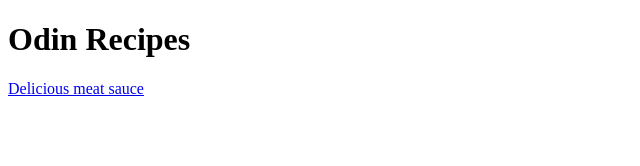
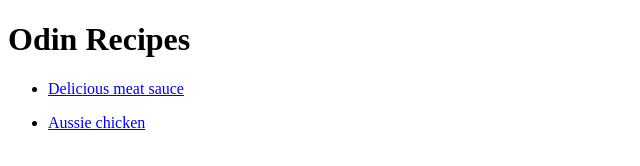
Before and after one commit to YousufRab/odin-recipes, a plain HTML site: page index.html in a window 1280 px wide. Shown: the whole page, without its empty margins (0-640 px from the left). Drawn offline with Linux system fonts and the light colour scheme.

Commit message:
add links for recipes

```diff
--- a/index.html
+++ b/index.html
@@ -8,8 +8,11 @@
 </head>
 <body>
     <h1>Odin Recipes</h1>
-    <p><a href="./recipes/meat-sauce.html">Delicious meat sauce
+    <ul>
+        <li><p><a href="./recipes/meat-sauce.html">Delicious meat sauce</a></p></li>
+        <li><p><a href="./recipes/aussie-chicken.html">Aussie chicken</a></p></li>
 
-    </a></p>
+    </ul>
+
 </body>
 </html>
```
